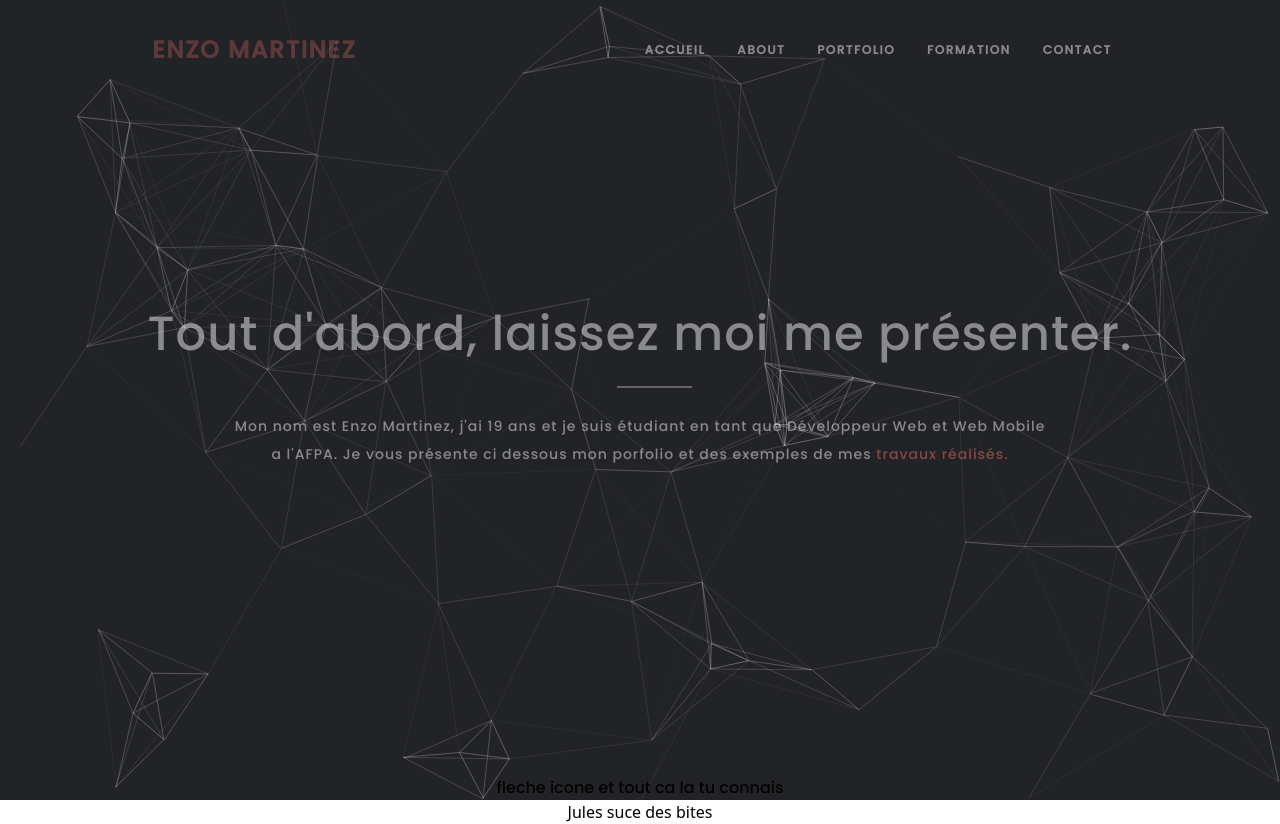
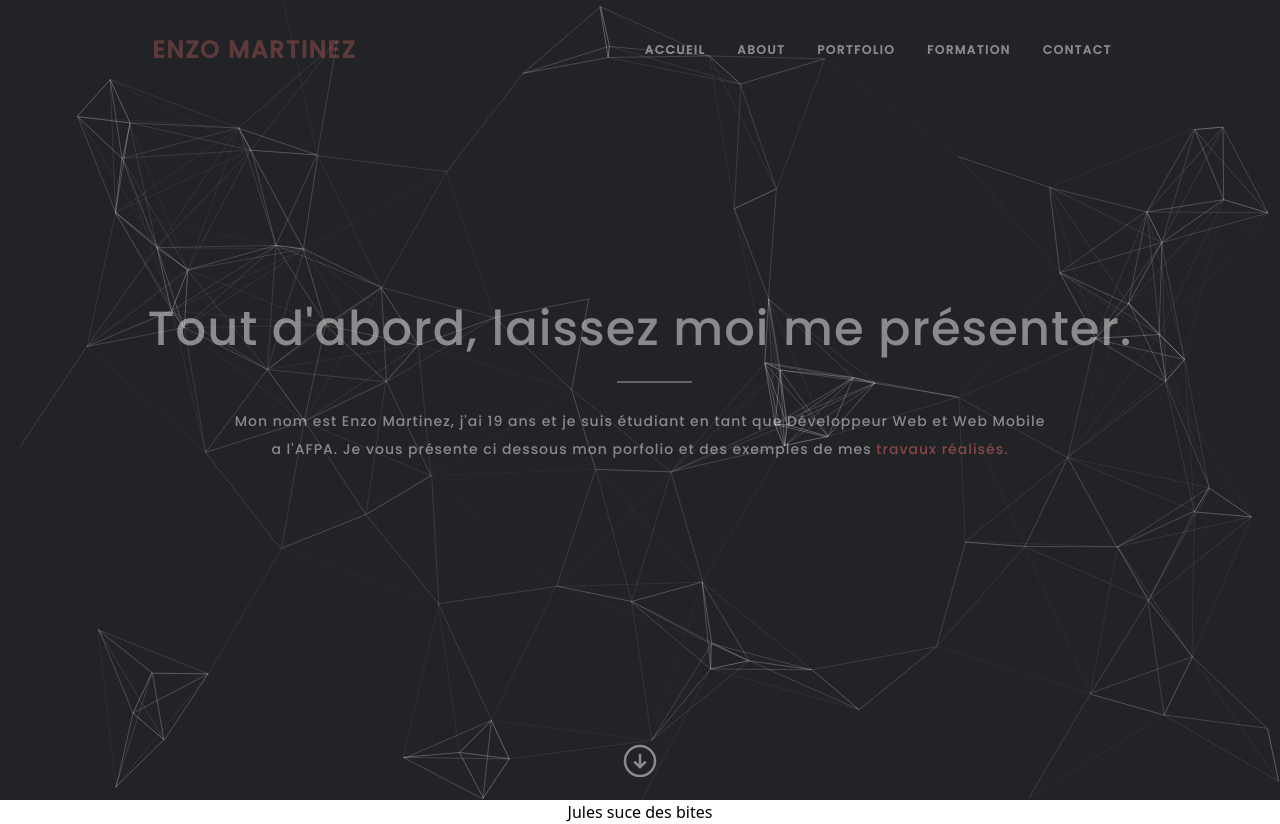
Before and after one commit to Inosthful/Main-project, a website: page index.html in a window 1280 px wide. Drawn offline with nearby package versions, Linux system fonts and the light colour scheme.

Commit message:
fleche du bas

```diff
--- a/index.html
+++ b/index.html
@@ -14,9 +14,13 @@
 
     <!-- https://www.youtube.com/watch?v=m0fTjbFDrcw   PRELOADER -->
     <!-- https://codepen.io/kylehenwood/pen/yLzRyj    https://codepen.io/jimmie/pen/naWJrX     ANIMATION BOUTON -->
+    <!-- bouton pour affiché les techs utilisés ?  -->
 </head>
 
+
 <body class="h-full w-full">
+    <div id="particles-js"></div>
+
         <header>
             <div id="preloader">
                 <div id="status">
@@ -31,7 +35,6 @@
                 </div>
             </div>
         </header>
-    <div id="particles-js"></div>
 
 
         <section class="header  flex flex-col text-center justify-between" id="header">
@@ -79,11 +82,11 @@
                                     class="block py-2 pl-3 pr-4 football couleurTest letter md:hover:bg-transparent md:border-0 md:hover:text-red-700 md:p-0 text-xs font-semibold">CONTACT</a>
                             </li>
                         </ul>
-                </div>
+
                 </div>
             </nav>
 
-        <div class="text-white opacity-50" style="padding-bottom: 8vw;">
+            <div class="text-white opacity-50" style="padding-bottom: 6vw;">
                 <div class="">
                     <div class="text-1 text-2xl letters md:text-3xl lg:text-5xl pb-7">
                         Tout d'abord, laissez moi me présenter.
@@ -100,8 +103,14 @@
                 </div>
             </div>
 
-        <div class="enbasla">
-            fleche icone et tout ca la tu connais
+            <div class="enbasla pb-3">
+                <button type="button" class="text-white opacity-50 md:hover:text-red-600 ">
+                    <a href="https://instagram.com">
+                    <svg xmlns="http://www.w3.org/2000/svg" fill="none" viewBox="0 0 24 24" stroke-width="1.5" stroke="currentColor" class="w-10 h-10">
+                    <path stroke-linecap="round" stroke-linejoin="round" d="M9 12.75l3 3m0 0l3-3m-3 3v-7.5M21 12a9 9 0 11-18 0 9 9 0 0118 0z" />
+                        </svg>
+                    </a>
+                  </button>
             </div>
 
         </section>
--- a/src/css/style.scss
+++ b/src/css/style.scss
@@ -8,6 +8,7 @@
     }
 } */
 
+// npx sass --watch src/css/style.scss:src/css/style.css
 
 /* //////////////////////////////////   PARTICLE JS   ///////////////////////////////// */
 
```
Also changed, not shown: 1 other file. Lines whose indentation alone changed are shown as unchanged.
